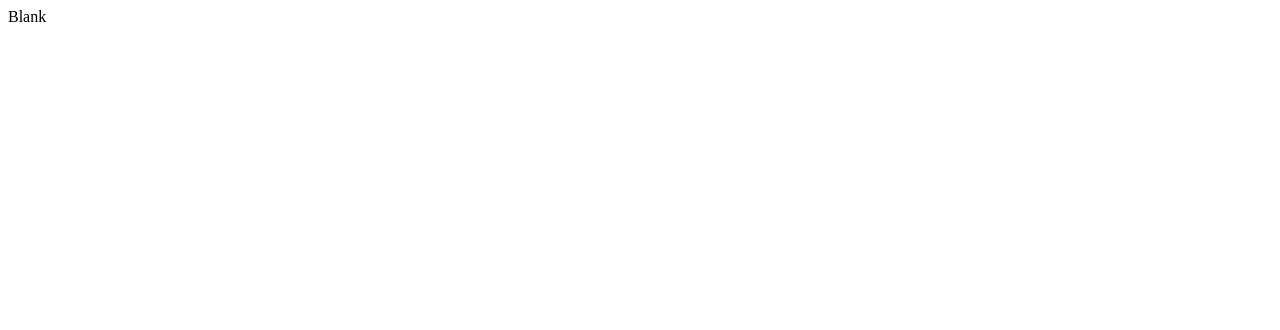
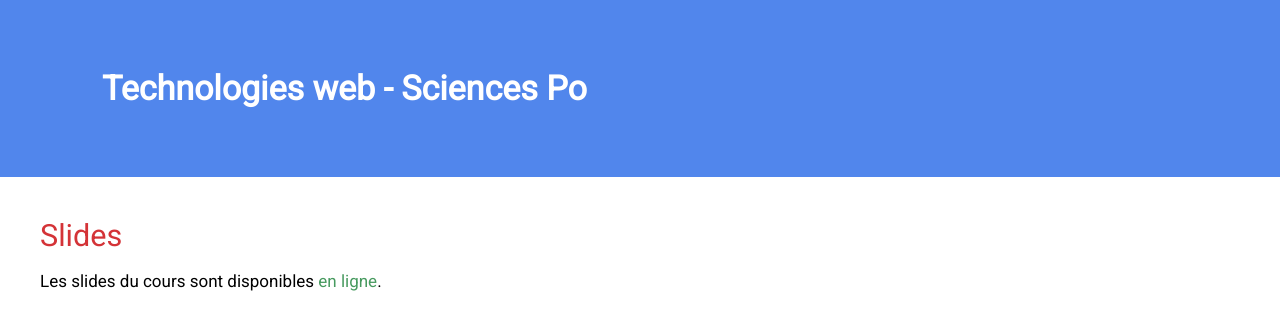
Before and after one commit to AntoineAugusti/sciences-po-culture-numerique, a plain HTML site: page index.html in a window 1280 px wide. Drawn offline with nearby package versions, Linux system fonts and the light colour scheme.

Commit message:
Improve index

```diff
--- a/index.html
+++ b/index.html
@@ -3,8 +3,59 @@
 <head>
   <meta charset="utf-8">
   <title>Cours de culture numérique - Sciences Po</title>
+  <meta name="viewport" content="width=device-width, initial-scale=1, shrink-to-fit=no">
+  <link rel="stylesheet" href="https://cdnjs.cloudflare.com/ajax/libs/meyer-reset/2.0/reset.min.css" integrity="sha256-gvEnj2axkqIj4wbYhPjbWV7zttgpzBVEgHub9AAZQD4=" crossorigin="anonymous" />
+  <link href="https://fonts.googleapis.com/css?family=Roboto" rel="stylesheet">
+  <style>
+    body {
+      font-family: 'Roboto', sans-serif;
+      font-size: 17px;
+    }
+    .container {
+      max-width: 1200px;
+      margin: 0 auto;
+      padding: 0 1em;
+    }
+    header {
+      padding: 2em;
+      margin-bottom: 1.3em;
+      font-size: 2em;
+      font-weight: bold;
+      background: #5186EC;
+      color: white;
+      line-height: 1.2;
+    }
+    h2 {
+      font-size: 1.8em;
+      margin-bottom: .7em;
+      color: #D43337;
+    }
+    a {
+      color: #479A5F;
+      text-decoration: none;
+      transition: all 1s linear;
+    }
+    a:hover {
+      border-bottom: 1px solid #479A5F;
+    }
+    @media only screen and (max-width: 768px) {
+      header {
+        padding: 1.5em 0em;
+        font-weight: normal;
+      }
+    }
+  </style>
 </head>
 <body>
-  Blank
+  <header>
+    <div class="container">
+      Technologies web - Sciences Po
+    </div>
+  </header>
+
+  <div class="container">
+    <h2>Slides</h2>
+    Les slides du cours sont disponibles <a href="https://docs.google.com/presentation/d/1RDfXYfuvU2zRHgy2rCLaNeq5hWj92hKx9TaGgifWZGA/edit?usp=sharing">en ligne</a>.
+  </div>
 </body>
 </html>
```
